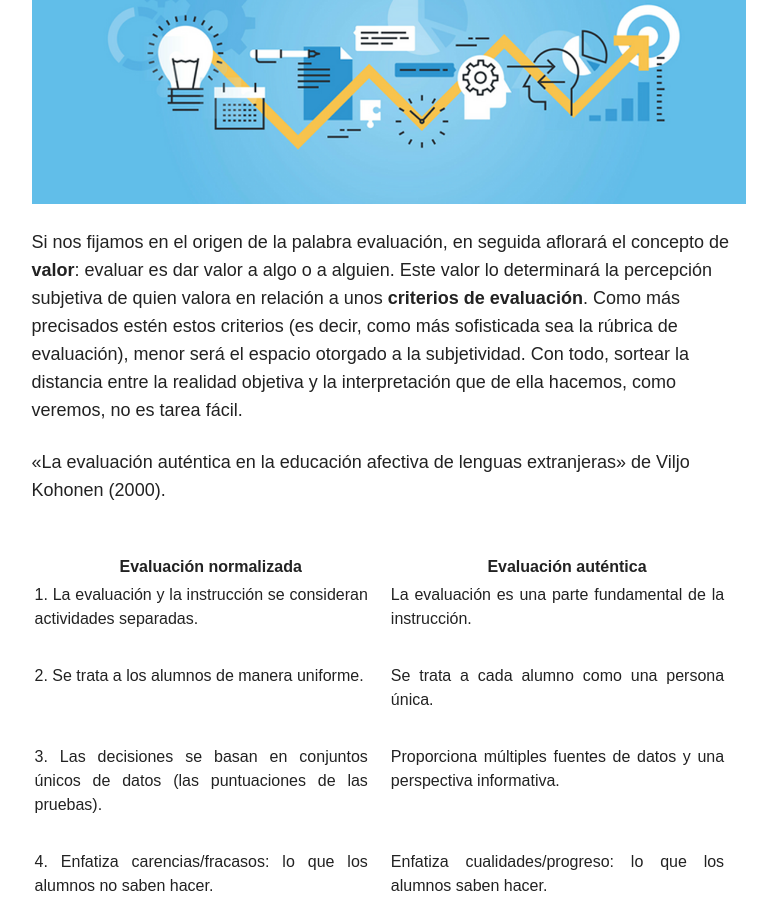
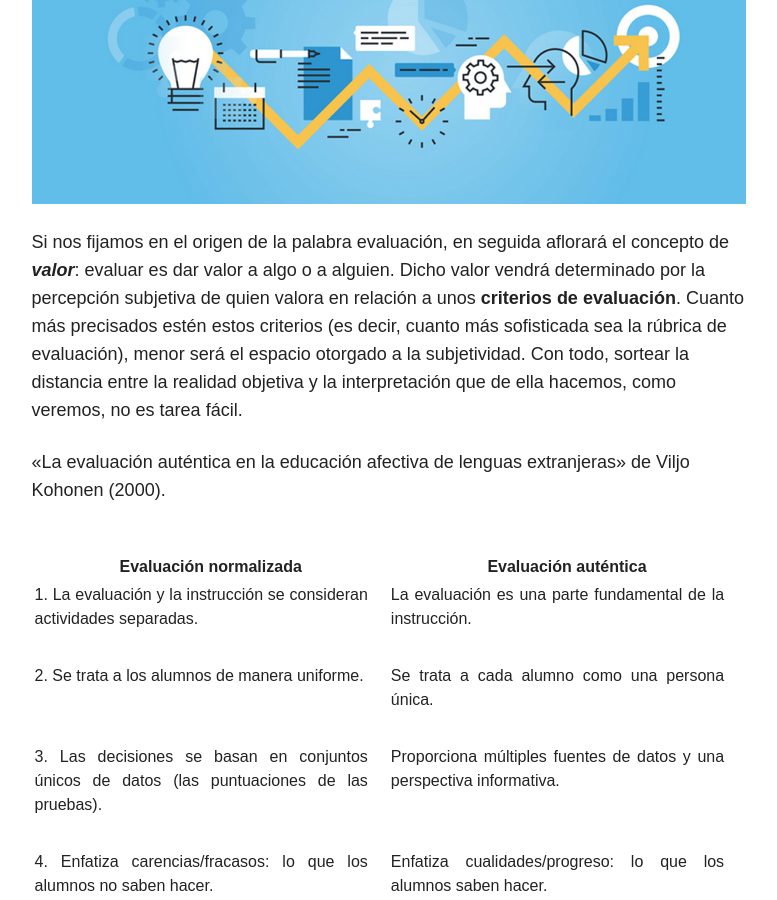
Before and after one commit to immalopez/immalopez.github.io, a Jekyll site: the page built from _posts/blog/2018-01-28-evaluacion-antes-y-despues.md, in a window 1280 px wide and 900 px high, scrolled down 1320 px. Shown: the whole window, without its empty margins (348-1125 px from the left). Built offline with Jekyll 4.4.1, drawn with Linux system fonts in a browser that asks for light colours; nearby versions of some CDN libraries; comment, search, counter and statistics services are not loaded.

Commit message:
Update 2018-01-28-evaluacion-antes-y-despues.md

```diff
--- a/_posts/blog/2018-01-28-evaluacion-antes-y-despues.md
+++ b/_posts/blog/2018-01-28-evaluacion-antes-y-despues.md
@@ -19,7 +19,7 @@ Hoy quiero revisar con vosotros la naturaleza de esta actividad tan crucial para
 
 ![Evaluación](/images/slider1.png)
 
-Si nos fijamos en el origen de la palabra evaluación, en seguida aflorará el concepto de **valor**: evaluar es dar valor a algo o a alguien. Este valor lo determinará la percepción subjetiva de quien valora en relación a unos **criterios de evaluación**. Como más precisados estén estos criterios (es decir, como más sofisticada sea la rúbrica de evaluación), menor será el espacio otorgado a la subjetividad. Con todo, sortear la distancia entre la realidad objetiva y la interpretación que de ella hacemos, como veremos, no es tarea fácil.
+Si nos fijamos en el origen de la palabra evaluación, en seguida aflorará el concepto de **_valor_**: evaluar es dar valor a algo o a alguien. Dicho valor vendrá determinado por la percepción subjetiva de quien valora en relación a unos **criterios de evaluación**. Cuanto más precisados estén estos criterios (es decir, cuanto más sofisticada sea la rúbrica de evaluación), menor será el espacio otorgado a la subjetividad. Con todo, sortear la distancia entre la realidad objetiva y la interpretación que de ella hacemos, como veremos, no es tarea fácil.
 
 «La evaluación auténtica en la educación afectiva de lenguas extranjeras» de Viljo Kohonen (2000).
 
```
